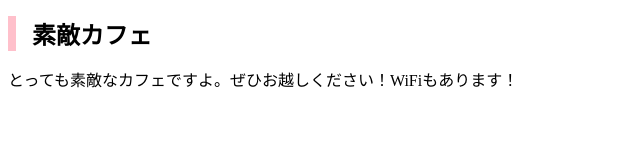
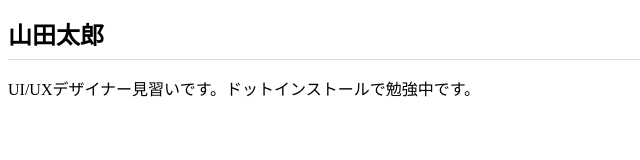
Before and after one commit to mikurikuri11/mycafe, a plain HTML site: page index.html in a window 1280 px wide. Shown: the whole page, without its empty margins (0-640 px from the left). Drawn offline with Linux system fonts and the light colour scheme; files that its build step writes are made by us from their sources.

Commit message:
Add files via upload

```diff
--- a/index.html
+++ b/index.html
@@ -2,11 +2,11 @@
 <html lang="ja">
 <head>
   <meta charset="UTF-8">
-  <title>素敵カフェ</title>
+  <title>山田太郎のポートフォリオサイト</title>
   <link rel="stylesheet" href="css/styles.css">
 </head>
 <body>
-  <h1>素敵カフェ</h1>
-  <p>とっても素敵なカフェですよ。ぜひお越しください！WiFiもあります！</p>
+  <h1>山田太郎</h1>
+  <p>UI/UXデザイナー見習いです。ドットインストールで勉強中です。</p>
 </body>
 </html>
--- a/styles.css
+++ b/styles.css
@@ -1,5 +1,5 @@
 h1 {
   font-size: 24px;
-  padding-left: 16px;
-  border-left: 8px solid pink;
+  padding-bottom: 8px;
+  border-bottom: 1px solid #ddd;
 }
```
